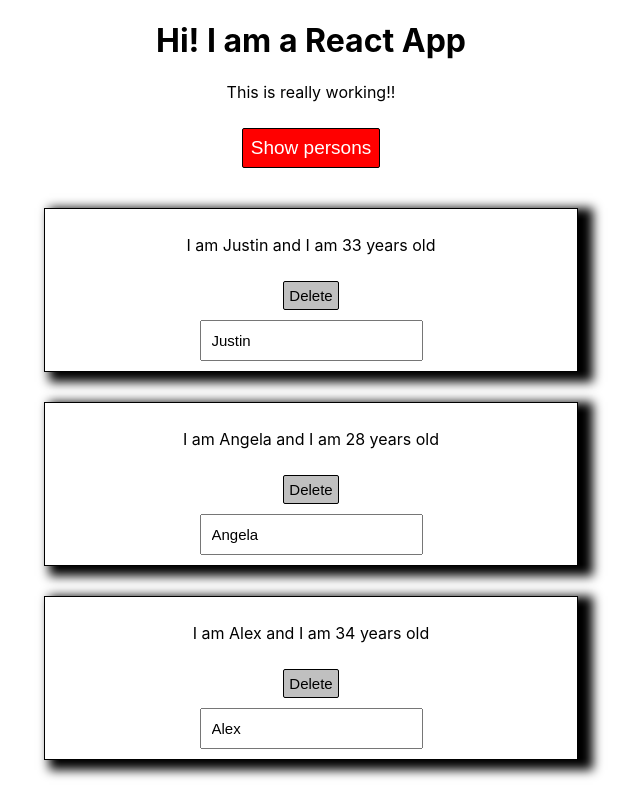
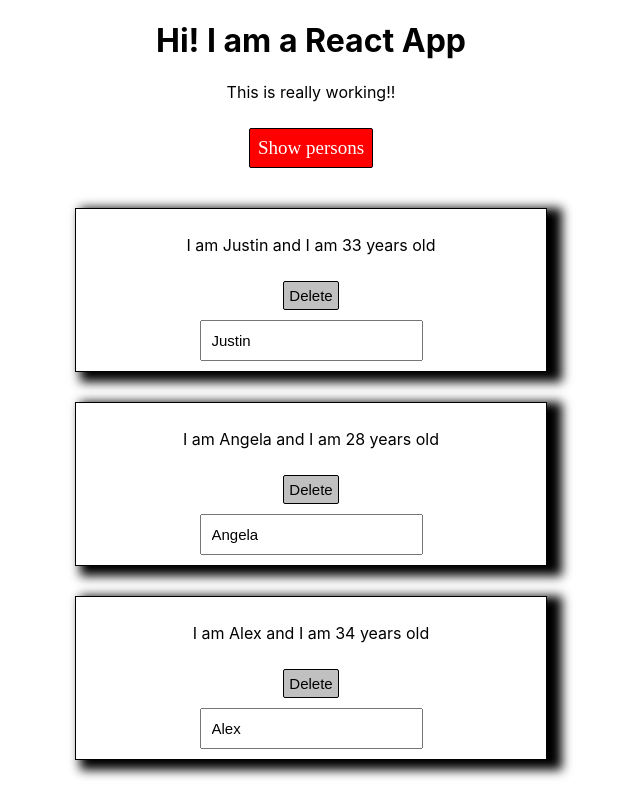
Before and after one commit to justgarcia5/react, a React (Create React App) app: page / in a window 1280 px wide. Both pictures are taken after a click on the button "Show persons". Shown: the whole page, without its empty margins (329-969 px from the left). Built offline with nearby package versions, Linux system fonts and the light colour scheme.

Commit message:
fixed warning issue

```diff
--- a/src/App.js
+++ b/src/App.js
@@ -1,6 +1,6 @@
 import React, { Component } from 'react';
 import './App.css';
-import Radium from 'radium'
+import Radium, { StyleRoot } from 'radium'
 
 import Person from './Person/Person';
 
@@ -52,7 +52,7 @@
   render () {
     const style = {
       backgroundColor: 'green',
-      font: 'ingerit',
+      fontFamily: 'ingerit',
       border: '1px solid black',
       padding: '8px',
       cursor: 'pointer',
@@ -95,15 +95,17 @@
     if (this.state.persons.length <= 1) {
       classes.push('bold')
     }
-    console.log(classes)
+    // console.log(classes)
 
     return (
+      <StyleRoot>
         <div className="App">
           <h1>Hi! I am a React App</h1>
           <p className={classes.join(' ')}>This is really working!!</p>
           <button style={style} onClick={this.togglePersonsHandler}>Show persons</button>
           {persons}
         </div>
+      </StyleRoot>
     );
   // return React.createElement('div', {className: 'App'}, React.createElement('h1', null, 'Hello! I am a React App'))
   }
--- a/src/Person/Person.js
+++ b/src/Person/Person.js
@@ -2,9 +2,14 @@
 import './Person.css'
 import Radium from 'radium'
 
-const person = (props) => {
+const person = props => {
+  const style = {
+    '@media (min-width: 500px)': {
+      width: '450px'
+    }
+  }
   return (
-    <div className='Person'>
+    <div className='Person' style={style}>
       <p>I am {props.name} and I am {props.age} years old</p>
       <p>{props.children}</p>
       <button onClick={props.click}>Delete</button>
```
Lines whose indentation alone changed are shown as unchanged.
